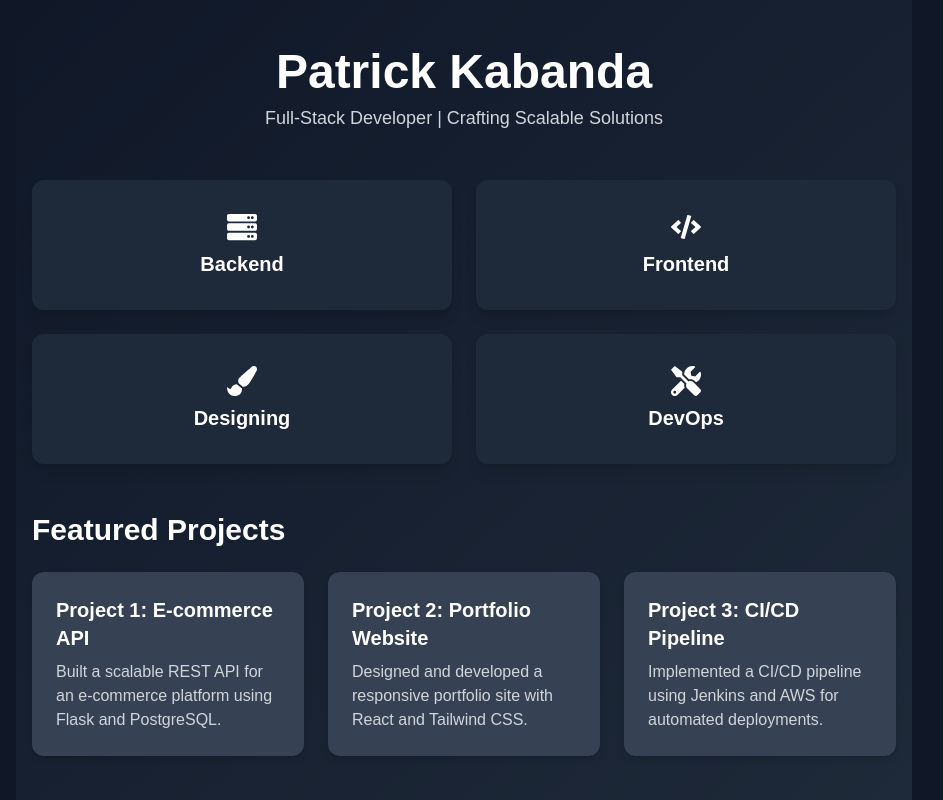
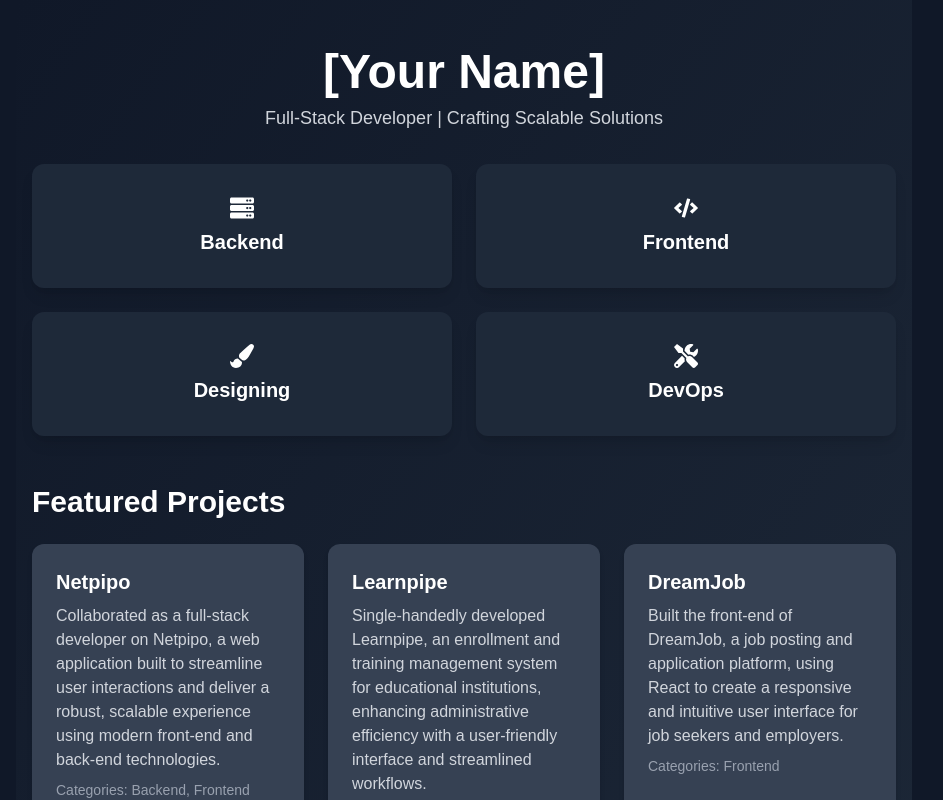
Before and after one commit to kabandapatrick2580/portfolio, a Next.js app in the folder portfolio/: page / in a window 1280 px wide. Shown: the top 800 px of the page, without its empty margins (176-1119 px from the left). Built offline with nearby package versions, Linux system fonts and the light colour scheme.

Commit message:
buttons updated with fn animation

```diff
--- a/portfolio/components/Grid.tsx
+++ b/portfolio/components/Grid.tsx
@@ -1,10 +1,11 @@
 import { useState } from 'react';
 import { motion, AnimatePresence } from 'framer-motion';
-import { FaTh, FaServer, FaCode, FaPaintBrush, FaTools } from 'react-icons/fa'; // Icons for grid items
+import { FaTh, FaServer, FaCode, FaPaintBrush, FaTools } from 'react-icons/fa';
 import Backend from '@/sections/Backend';
 import Frontend from '@/sections/Frontend';
 import Designing from '@/sections/Designing';
 import DevOps from '@/sections/DevOps';
+import { projects } from '@/data/ProjectsData';
 
 const Grid = () => {
   const [selectedGrid, setSelectedGrid] = useState<string | null>(null);
@@ -13,65 +14,120 @@ const Grid = () => {
     setSelectedGrid(grid);
   };
 
-  const handleZoomOut = () => {
+  const handleBack = () => {
     setSelectedGrid(null);
   };
 
   // Grid item data with icons
   const grids = [
-    { name: 'Backend', icon: <FaServer className="text-3xl" /> },
-    { name: 'Frontend', icon: <FaCode className="text-3xl" /> },
-    { name: 'Designing', icon: <FaPaintBrush className="text-3xl" /> },
-    { name: 'DevOps', icon: <FaTools className="text-3xl" /> },
+    { name: 'Backend', icon: <FaServer className="text-xl md:text-2xl" /> },
+    { name: 'Frontend', icon: <FaCode className="text-xl md:text-2xl" /> },
+    { name: 'Designing', icon: <FaPaintBrush className="text-xl md:text-2xl" /> },
+    { name: 'DevOps', icon: <FaTools className="text-xl md:text-2xl" /> },
   ];
 
-  // Placeholder projects2014 projects
-  const projects = [
-    { title: 'Project 1: E-commerce API', description: 'Built a scalable REST API for an e-commerce platform using Flask and PostgreSQL.' },
-    { title: 'Project 2: Portfolio Website', description: 'Designed and developed a responsive portfolio site with React and Tailwind CSS.' },
-    { title: 'Project 3: CI/CD Pipeline', description: 'Implemented a CI/CD pipeline using Jenkins and AWS for automated deployments.' },
-  ];
+  // Placeholder projects
 
-  // Animation variants for grid items
-  const gridItemVariants = {
-    hidden: { opacity: 0, y: 20 },
-    visible: { opacity: 1, y: 0, transition: { duration: 0.5 } },
+
+  // Animation variants
+  const sidebarVariants = {
+    hidden: { y: -100, opacity: 0 }, // Slide from top on mobile
+    visible: { y: 0, opacity: 1, transition: { duration: 0.4 } },
+  };
+
+  const contentVariants = {
+    hidden: { opacity: 0 },
+    visible: { opacity: 1, transition: { duration: 0.4, delay: 0.2 } },
   };
 
   return (
-    <div className="min-h-screen bg-gradient-to-br from-navy-900 to-gray-800 flex flex-col items-center justify-center py-12">
-      {/* Intro Section */}
+    <div className="min-h-screen bg-gradient-to-br from-navy-900 to-gray-800 flex flex-col">
+      {/* Intro Section (shown only when no grid is selected) */}
+      <AnimatePresence>
+        {!selectedGrid && (
           <motion.div
-        className="text-center mb-12"
+            className="text-center pt-12 pb-8"
             initial={{ opacity: 0 }}
             animate={{ opacity: 1 }}
-        transition={{ duration: 1 }}
+            exit={{ opacity: 0 }}
+            transition={{ duration: 0.6 }}
           >
             <h1 className="text-5xl font-bold text-white font-heading">
-          Patrick Kabanda
+              [Your Name]
             </h1>
             <p className="mt-2 text-lg text-gray-300 font-body">
               Full-Stack Developer | Crafting Scalable Solutions
             </p>
           </motion.div>
+        )}
+      </AnimatePresence>
 
-      {/* Grid Layout */}
+      {/* Main Content */}
+      <div className="flex-1 flex flex-col md:flex-row w-full">
         <AnimatePresence>
-        {!selectedGrid ? (
+          {selectedGrid ? (
+            // Dashboard Layout: Top Bar (mobile) or Sidebar (desktop) + Main Content
+            <>
+              {/* Top Bar (mobile) or Sidebar (desktop) */}
               <motion.div
-            className="grid grid-cols-1 sm:grid-cols-2 gap-6 w-full max-w-4xl px-4"
+                className="fixed md:static top-0 w-full md:w-1/5 bg-gray-800 p-4 flex flex-row md:flex-col gap-4 z-10 md:max-h-screen md:overflow-y-auto shadow-md"
+                variants={sidebarVariants}
                 initial="hidden"
                 animate="visible"
-            variants={{
-              visible: { transition: { staggerChildren: 0.2 } },
-            }}
+                exit="hidden"
               >
+                {grids
+                  .filter((grid) => grid.name !== selectedGrid)
+                  .map((grid) => (
+                    <motion.div
+                      key={grid.name}
+                      className="flex items-center gap-2 p-2 md:p-3 bg-gray-700 text-white rounded-lg cursor-pointer hover:bg-navy-600 flex-1 md:flex-initial text-center md:text-left"
+                      onClick={() => handleClick(grid.name)}
+                      whileHover={{ scale: 1.05 }}
+                    >
+                      {grid.icon}
+                      <span className="text-xs md:text-sm font-heading truncate">{grid.name}</span>
+                    </motion.div>
+                  ))}
+                {/* Back to Grid View */}
+                <motion.button
+                  className="flex items-center gap-2 p-2 md:p-3 bg-navy-600 text-white rounded-lg hover:bg-navy-500 flex-1 md:flex-initial text-center md:text-left"
+                  onClick={handleBack}
+                  whileHover={{ scale: 1.05 }}
+                >
+                  <FaTh className="text-lg md:text-xl" />
+                  <span className="text-xs md:text-sm font-heading">All</span>
+                </motion.button>
+              </motion.div>
+
+              {/* Main Content Area */}
+              <motion.div
+                className="flex-1 mt-20 md:mt-0 md:ml-0 p-6 md:p-8 overflow-y-auto bg-gray-800"
+                variants={contentVariants}
+                initial="hidden"
+                animate="visible"
+                exit="hidden"
+              >
+                {selectedGrid === 'Backend' && <Backend />}
+                {selectedGrid === 'Frontend' && <Frontend />}
+                {selectedGrid === 'Designing' && <Designing />}
+                {selectedGrid === 'DevOps' && <DevOps />}
+              </motion.div>
+            </>
+          ) : (
+            // 2x2 Grid Layout
+            <motion.div
+              className="flex-1 flex items-center justify-center"
+              initial={{ opacity: 0 }}
+              animate={{ opacity: 1 }}
+              exit={{ opacity: 0 }}
+            >
+              <div className="grid grid-cols-1 sm:grid-cols-2 gap-6 w-full max-w-4xl px-4">
                 {grids.map((grid) => (
                   <motion.div
                     key={grid.name}
                     className="flex flex-col items-center justify-center p-8 bg-gray-800 text-white rounded-xl shadow-lg cursor-pointer hover:bg-navy-600"
                     onClick={() => handleClick(grid.name)}
-                variants={gridItemVariants}
                     whileHover={{ scale: 1.05 }}
                     whileTap={{ scale: 0.95 }}
                   >
@@ -79,36 +135,21 @@ const Grid = () => {
                     <span className="mt-2 text-xl font-bold font-heading">{grid.name}</span>
                   </motion.div>
                 ))}
-          </motion.div>
-        ) : (
-          <motion.div
-            className="absolute inset-0 bg-gray-800 p-8 rounded-xl overflow-auto"
-            initial={{ scale: 0.8, opacity: 0 }}
-            animate={{ scale: 1, opacity: 1 }}
-            exit={{ scale: 0.8, opacity: 0 }}
-            transition={{ duration: 0.4 }}
-          >
-            <button
-              className="absolute top-4 right-4 text-white bg-navy-600 p-2 rounded-full hover:bg-navy-500"
-              onClick={handleZoomOut}
-            >
-              <FaTh className="text-xl" />
-            </button>
-            {selectedGrid === 'Backend' && <Backend />}
-            {selectedGrid === 'Frontend' && <Frontend />}
-            {selectedGrid === 'Designing' && <Designing />}
-            {selectedGrid === 'DevOps' && <DevOps />}
+              </div>
             </motion.div>
           )}
         </AnimatePresence>
+      </div>
 
-      {/* Projects Placeholder */}
+      {/* Projects Section (shown only when no grid is selected) */}
+      <AnimatePresence>
         {!selectedGrid && (
           <motion.div
-          className="mt-12 w-full max-w-4xl px-4"
+            className="w-full max-w-4xl px-4 py-12"
             initial={{ opacity: 0, y: 20 }}
             animate={{ opacity: 1, y: 0 }}
-          transition={{ delay: 0.6, duration: 0.6 }}
+            exit={{ opacity: 0, y: 20 }}
+            transition={{ duration: 0.6 }}
           >
             <h2 className="text-3xl font-bold text-white font-heading mb-6">Featured Projects</h2>
             <div className="grid grid-cols-1 md:grid-cols-2 lg:grid-cols-3 gap-6">
@@ -119,11 +160,27 @@ const Grid = () => {
               >
                 <h3 className="text-xl font-bold text-white font-heading">{project.title}</h3>
                 <p className="mt-2 text-gray-300 font-body">{project.description}</p>
+                <p className="mt-2 text-sm text-gray-400 font-body">
+                  Categories: {project.categories.join(', ')}
+                </p>
+                {project.url && (
+                  <a
+                    href={project.url}
+                    target="_blank"
+                    rel="noopener noreferrer"
+                    className="mt-2 inline-block text-white bg-sky-500 px-4 py-2 rounded-lg"
+                  >
+                    <motion.button whileHover={{ scale: 1.1 }} whileTap={{ scale: 0.9 }}>
+                      View Project
+                    </motion.button>
+                  </a>
+                )}
               </div>
             ))}
           </div>
           </motion.div>
         )}
+      </AnimatePresence>
     </div>
   );
 };
--- /dev/null
+++ b/portfolio/data/ProjectsData.tsx
@@ -0,0 +1,32 @@
+// projectsData.tsx
+export interface Project {
+  title: string;
+  description: string;
+  url?: string;
+  categories: string[];
+}
+
+export const projects: Project[] = [
+  {
+    title: "Netpipo",
+    description: "Collaborated as a full-stack developer on Netpipo, a web application built to streamline user interactions and deliver a robust, scalable experience using modern front-end and back-end technologies.",
+    url: "https://www.netpipo.com",
+    categories: ["Backend", "Frontend"],
+  },
+  {
+    title: "Learnpipe",
+    description: "Single-handedly developed Learnpipe, an enrollment and training management system for educational institutions, enhancing administrative efficiency with a user-friendly interface and streamlined workflows.",
+    url: "https://education.accountants.co.rw",
+    categories: ["Backend", "Frontend"],
+  },
+  {
+    title: "DreamJob",
+    description: "Built the front-end of DreamJob, a job posting and application platform, using React to create a responsive and intuitive user interface for job seekers and employers.",
+    categories: ["Frontend"],
+  },
+  {
+    title: "Goalifai (In Development)",
+    description: "Currently developing Goalifai, an expense tracking app featuring AI-powered financial advice agents to help users manage budgets and achieve financial goals.",
+    categories: ["Backend", "Frontend"],
+  },
+];
```
Lines whose indentation alone changed are shown as unchanged.
